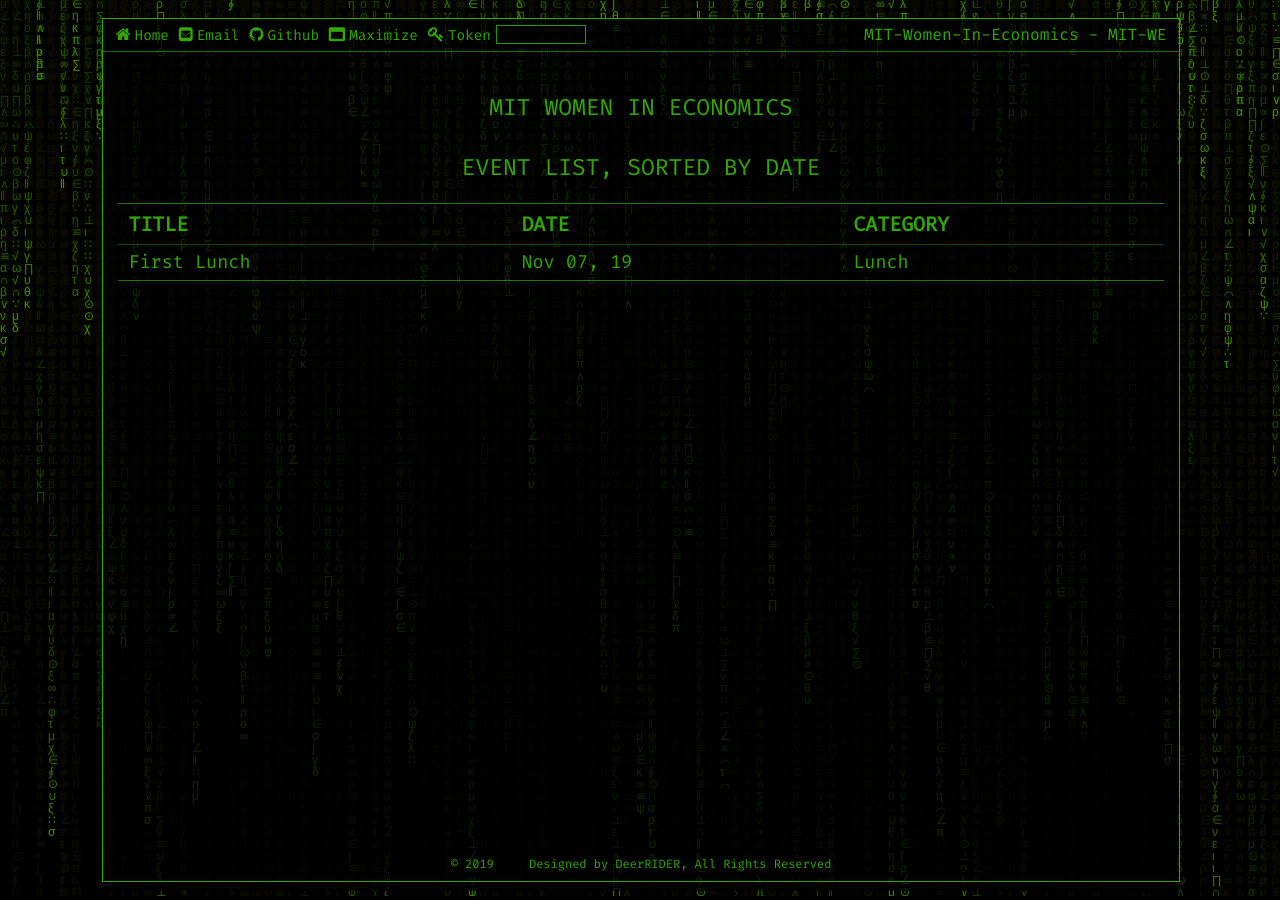
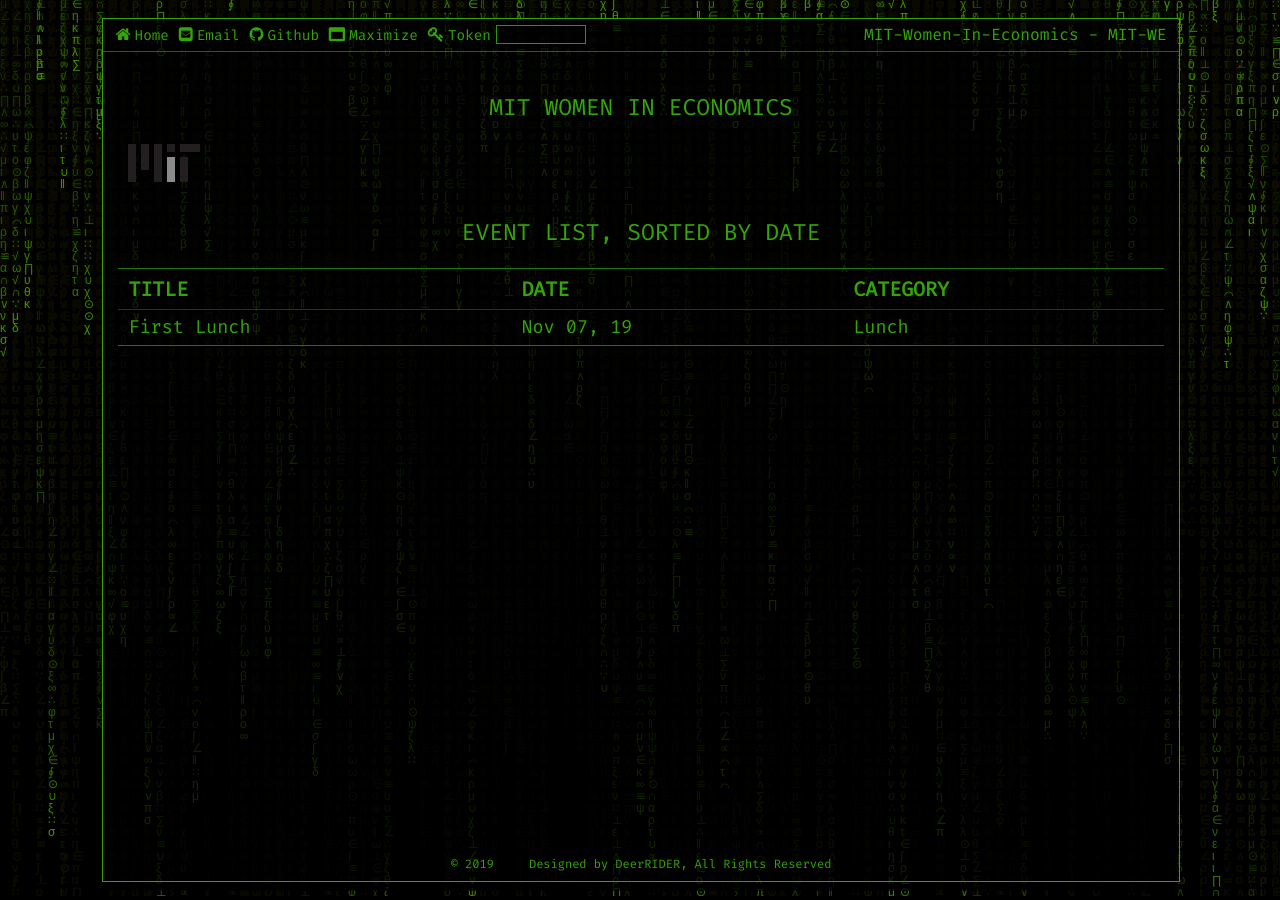
Before and after one commit to mit-we/mit-we.github.io, a Jekyll site: the page built from pages/index.md, in a window 1280 px wide. Built offline with Jekyll 4.4.1, drawn with Linux system fonts in a browser that asks for light colours.

Commit message:
add logo

```diff
--- a/pages/index.md
+++ b/pages/index.md
@@ -12,3 +12,5 @@
 ---
 
 # MIT Women in Economics
+
+![mit logo](https://github.com/mit-we/mit-we.github.io/blob/master/photos/mitlogo.svg)
```
